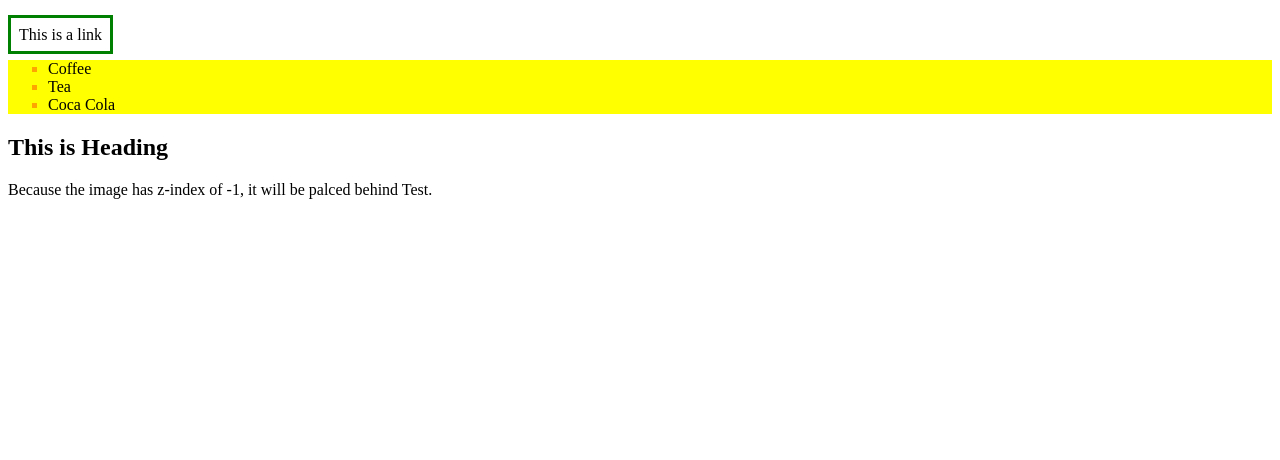
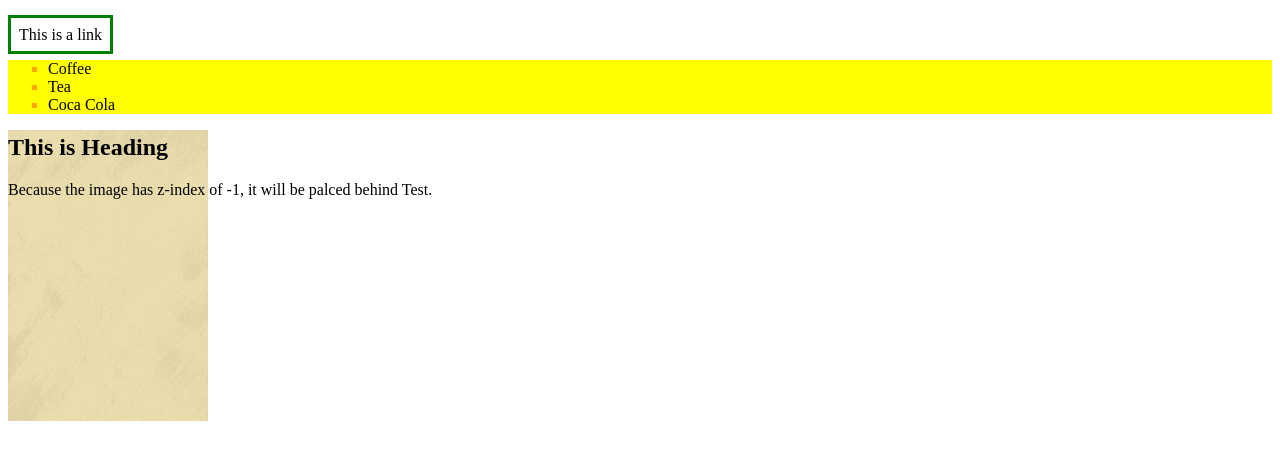
Before and after one commit to Osama-Amireh-1/Hw4-Session4.github.io, a plain HTML site: page index.html in a window 1280 px wide. Drawn offline with Linux system fonts and the light colour scheme.

Commit message:
Update index.html

```diff
--- a/index.html
+++ b/index.html
@@ -48,7 +48,7 @@ color: orange;
     </ul>
     <h2>This is Heading</h2>
     <p>Because the image  has z-index of -1, it will be palced behind Test.</p>
-<img src="../media/paper-8147974_640.jpg" alt="" id="pos">
+<img src="paper-8147974_640.jpg" alt="" id="pos">
 
 </body>
 </html>
```
